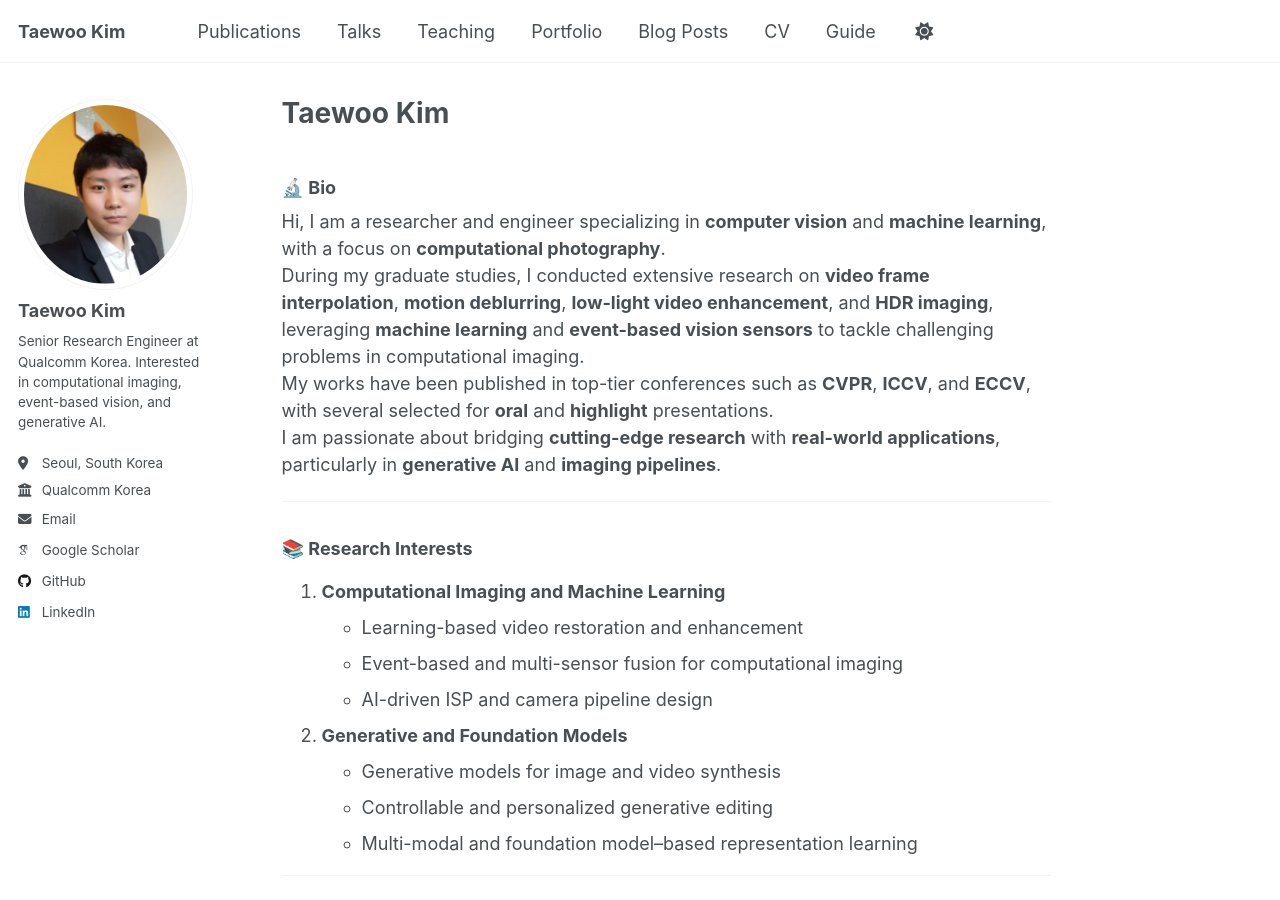
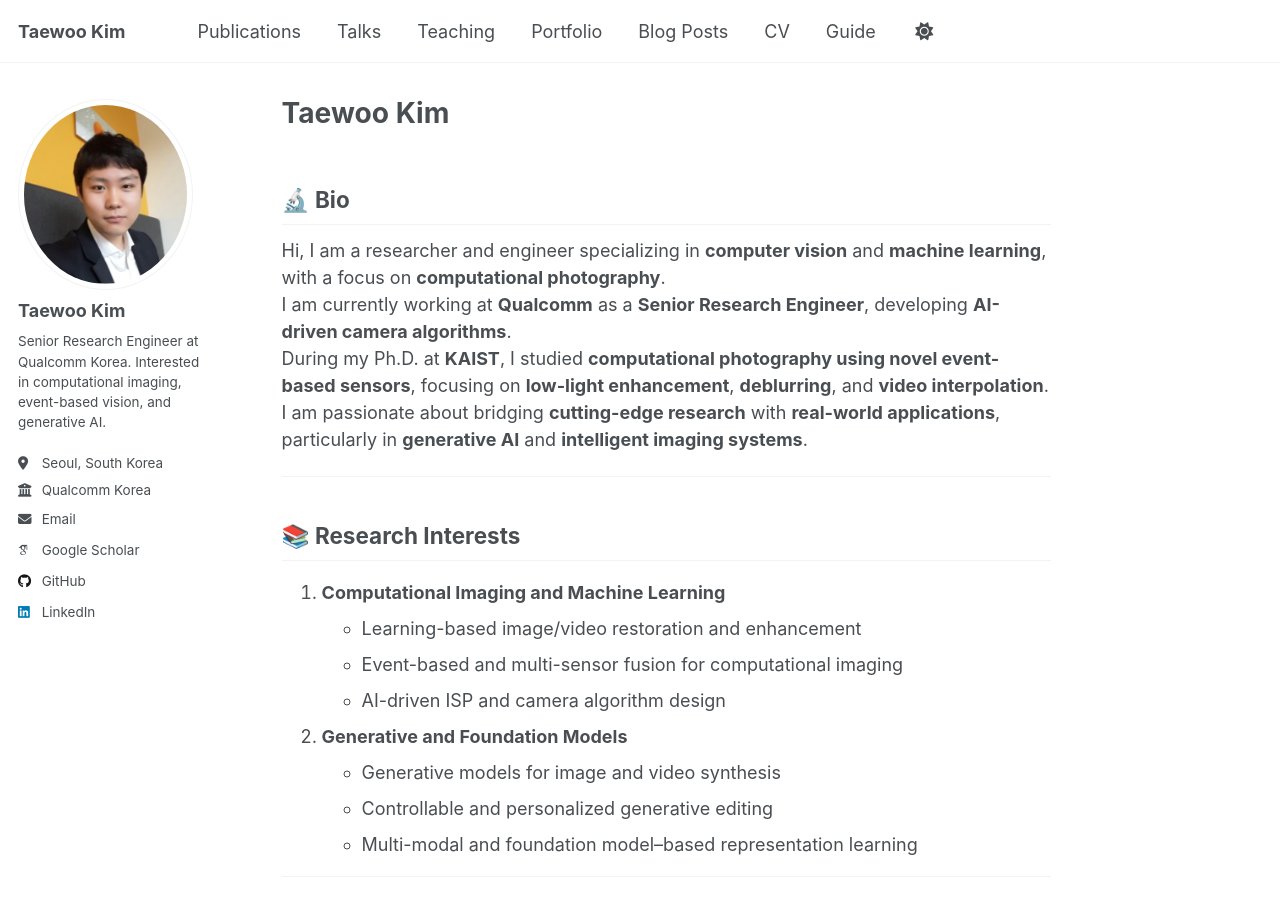
Before and after one commit to intelpro/intelpro.github.io, a Jekyll site: the page built from _pages/about.md, in a window 1280 px wide and 900 px high. Built offline with Jekyll 4.4.1, drawn with Linux system fonts in a browser that asks for light colours; some web fonts are replaced; a script that is not in the unit is left out.

Commit message:
Update about.md

```diff
--- a/_pages/about.md
+++ b/_pages/about.md
@@ -7,19 +7,19 @@ redirect_from:
   - /about.html
 ---
 
-### 🔬 Bio
+## 🔬 Bio
 Hi, I am a researcher and engineer specializing in **computer vision** and **machine learning**, with a focus on **computational photography**.
-During my graduate studies, I conducted extensive research on **video frame interpolation**, **motion deblurring**, **low-light video enhancement**, and **HDR imaging**, leveraging **machine learning** and **event-based vision sensors** to tackle challenging problems in computational imaging.
-My works have been published in top-tier conferences such as **CVPR**, **ICCV**, and **ECCV**, with several selected for **oral** and **highlight** presentations.
-I am passionate about bridging **cutting-edge research** with **real-world applications**, particularly in **generative AI** and **imaging pipelines**.
+I am currently working at **Qualcomm** as a **Senior Research Engineer**, developing **AI-driven camera algorithms**.
+During my Ph.D. at **KAIST**, I studied **computational photography using novel event-based sensors**, focusing on **low-light enhancement**, **deblurring**, and **video interpolation**.
+I am passionate about bridging **cutting-edge research** with **real-world applications**, particularly in **generative AI** and **intelligent imaging systems**.
 
 ---
 
-### 📚 Research Interests
+## 📚 Research Interests
 1. **Computational Imaging and Machine Learning**
-   - Learning-based video restoration and enhancement
+   - Learning-based image/video restoration and enhancement
    - Event-based and multi-sensor fusion for computational imaging
-   - AI-driven ISP and camera pipeline design
+   - AI-driven ISP and camera algorithm design
 
 2. **Generative and Foundation Models**
    - Generative models for image and video synthesis
@@ -28,7 +28,7 @@ I am passionate about bridging **cutting-edge research** with **real-world appli
 
 ---
 
-### 🏆 Publications
+## 🏆 Publications
 
 - **Event-guided Unified Framework for Low-light Video Enhancement, Frame Interpolation, and Deblurring**
   *Taewoo Kim*, Kuk-Jin Yoon
@@ -72,19 +72,19 @@ I am passionate about bridging **cutting-edge research** with **real-world appli
 
 ---
 
-### 📄 Theses
+## 📄 Theses
 - **Video Enhancement with Event Cameras** — *Ph.D. Thesis*, KAIST, 2025
 - **Joint Unsupervised Disparity and Optical Flow Estimation of Stereo Videos with Loop Consistency** — *M.S. Thesis*, KAIST, 2020
 -
 ---
 
-### 🧠 Reviewer Services
+## 🧠 Reviewer Services
 - **Conferences:** CVPR (2024–2026), ICCV (2025), ECCV (2024), WACV (2026), NeurIPS (2025), SIGGRAPH Asia (2024)
 - **Journals:** IEEE TPAMI, IJCV, Neural Networks, Robotics and Automation Letters (RA-L), IJAT
 
 ---
 
-### 🏅 Awards
+## 🏅 Awards
 - **CVPR 2023 Highlight Paper** — Top 2.5%
 - **ECCV 2022 Oral Presentation** — Top 2.7%
 - **IPIU 2023 Gold Prize** — Second Best Paper
```
